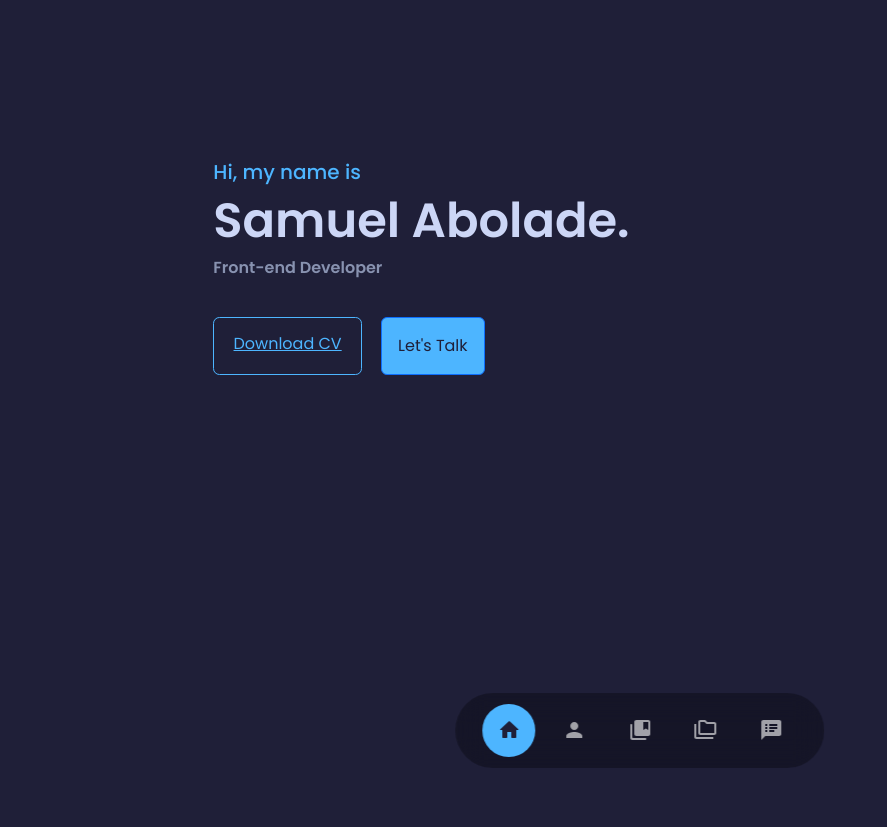
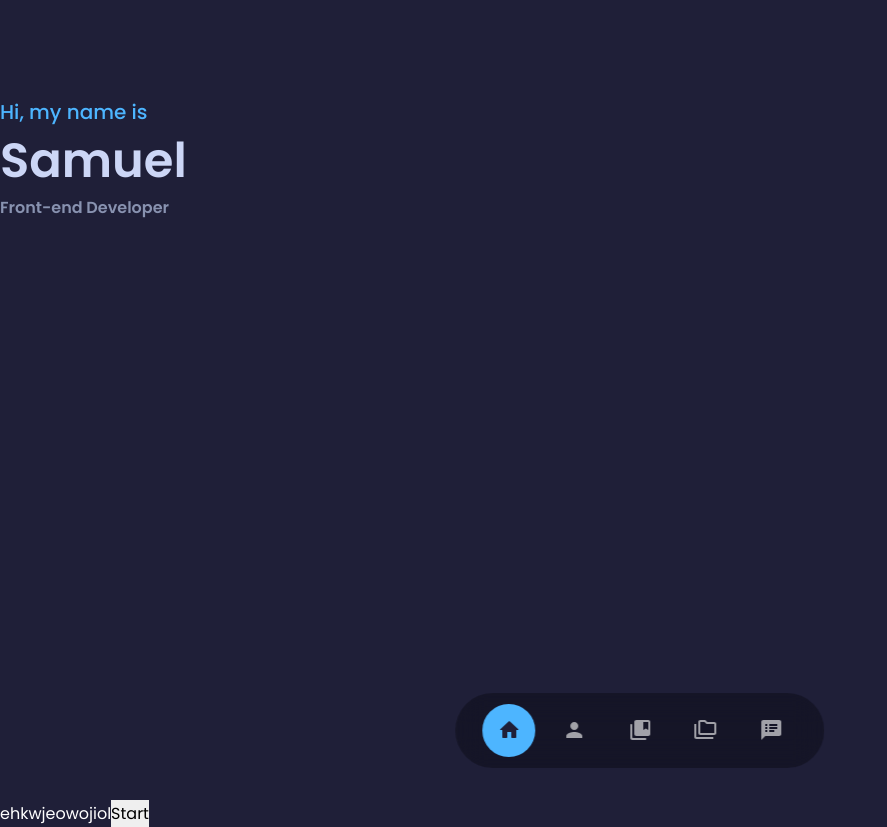
Before and after one commit to techie-sam/portfolio-v1, a React (Create React App) app: page / in a window 1280 px wide. Shown: the whole page, without its empty margins (0-887 px from the left). Before the commit the page ends 800 px from the top, so only its background shows below. Built offline with nearby package versions, Linux system fonts and the light colour scheme.

Commit message:
implemented react-transition-group

```diff
--- a/public/index.html
+++ b/public/index.html
@@ -1,45 +1,28 @@
 <!DOCTYPE html>
 <html lang="en">
+
 <head>
   <meta charset="utf-8" />
   <link rel="icon" href="%PUBLIC_URL%/favicon.ico" />
   <meta name="viewport" content="width=device-width, initial-scale=1" />
   <meta name="theme-color" content="#000000" />
-    <meta
-      name="description"
-      content="Web site created using create-react-app"
-    />
+  <meta name="description" content="Web site created using create-react-app" />
   <link rel="apple-touch-icon" href="%PUBLIC_URL%/logo192.png" />
   <!--
       manifest.json provides metadata used when your web app is installed on a
       user's mobile device or desktop. See https://developers.google.com/web/fundamentals/web-app-manifest/
     -->
   <link rel="manifest" href="%PUBLIC_URL%/manifest.json" />
-    <link href="https://cdn.jsdelivr.net/npm/bootstrap@5.3.0-alpha1/dist/css/bootstrap.min.css" rel="stylesheet" integrity="sha384-GLhlTQ8iRABdZLl6O3oVMWSktQOp6b7In1Zl3/Jr59b6EGGoI1aFkw7cmDA6j6gD" crossorigin="anonymous">
-    <!--
+  <link href="https://cdn.jsdelivr.net/npm/bootstrap@5.3.0-alpha1/dist/css/bootstrap.min.css" rel="stylesheet"
+    integrity="sha384-GLhlTQ8iRABdZLl6O3oVMWSktQOp6b7In1Zl3/Jr59b6EGGoI1aFkw7cmDA6j6gD" crossorigin="anonymous">
 
-      Notice the use of %PUBLIC_URL% in the tags above.
-      It will be replaced with the URL of the `public` folder during the build.
-      Only files inside the `public` folder can be referenced from the HTML.
+  <title>Samuel Abolade</title>
+</head>
 
-      Unlike "/favicon.ico" or "favicon.ico", "%PUBLIC_URL%/favicon.ico" will
-      work correctly both with client-side routing and a non-root public URL.
-      Learn how to configure a non-root public URL by running `npm run build`.
-    -->
-    <title>React App</title>
-  </head>
 <body>
   <noscript>You need to enable JavaScript to run this app.</noscript>
   <div id="root"></div>
-    <!--
-      This HTML file is a template.
-      If you open it directly in the browser, you will see an empty page.
 
-      You can add webfonts, meta tags, or analytics to this file.
-      The build step will place the bundled scripts into the <body> tag.
+</body>
 
-      To begin the development, run `npm start` or `yarn start`.
-      To create a production bundle, use `npm run build` or `yarn build`.
-    -->
-  </body>
 </html>
--- a/src/App.js
+++ b/src/App.js
@@ -2,13 +2,15 @@ import logo from './logo.png';
 import "./App.css"
 import React from 'react'
 import Nav from './components/Nav';
-import Home from './components/Header';
+import Home from './components/header/Header';
+import About from './components/about/About';
 
 const App = () => {
   return (
     <>
       <Nav/>
       <Home/>
+      <About/>
     </>
   )
 }
--- a/src/components/Header.js
+++ /dev/null
@@ -1,68 +0,0 @@
-import React, { useEffect, useState } from 'react'
-import styled from 'styled-components';
-import { CSSTransition, TransitionGroup } from 'react-transition-group';
-import CTA from './CTA';
-const StyledHomeHeader = styled.header`
-
-
-  h1{
-    font-size: 3rem;
-    color: var(--light-slate);
-    font-weight: 700;
-  }
-  h6{
-    color: var(--slate);
-    font-weight:550
-  }
-  .custom_btn{
-    width: max-content;
-    display: inline-block;
-    color: var(--color-primary);
-    padding: 0.75rem 1.2rem;
-    cursor: pointer;
-    border-radius: 0.4rem;
-    border: 1px solid var(--color-primary);
-    transition: var(--transition);
-  }
-  .btn:hover{
-    background-color: var(--light-slate);
-    color: var(--color-bg);
-    border-color: transparent;
-  }
-  .btn-primary{
-    background: var(--color-primary);
-    color: var(--color-bg);
-  }
-  .cta_div{
-      margin-top: 2.5rem;
-      display: flex;
-      gap: 1.2rem;
-  }
-`;
-
-const Home = () => {
-  const [isMounted, setIsMounted] = useState(false)
-  useEffect(() => {
-    const timeout = setTimeout(() => setIsMounted(true), 1000);
-    return () => clearTimeout(timeout);
-  }, []);
-
-  return (
-    <StyledHomeHeader>
-      <TransitionGroup>
-        {isMounted &&
-          <header className='col-10 col-sm-8 m-auto'>
-            <h5>Hi, my name is</h5>
-            <CSSTransition classNames="fadeup" timeout={1000}>
-              <h1>Samuel <span className='name_span'>Abolade.</span></h1>
-            </CSSTransition>
-            <h6>Front-end Developer</h6>
-            <CTA />
-          </header>
-        }
-      </TransitionGroup>
-    </StyledHomeHeader>
-  )
-}
-
-export default Home
--- /dev/null
+++ b/src/components/about/About.js
@@ -0,0 +1,37 @@
+import { Transition } from 'react-transition-group';
+import { useRef, useState } from 'react';
+
+const duration = 7000;
+
+const defaultStyle = {
+  transition: `opacity ${duration}ms ease-in-out`,
+  opacity: 0,
+}
+
+const transitionStyles = {
+  entering: { opacity: 1 },
+  entered:  { opacity: 1 },
+  exiting:  { opacity: 0 },
+  exited:  { opacity: 0 },
+};
+function About() {
+    const [inProp, setInProp] = useState(false)
+    const nodeRef = useRef(null);
+    return (
+    <Transition nodeRef={nodeRef} in={inProp} timeout={duration}>
+        <>
+      {state => (
+        <div ref={nodeRef} style={{
+          ...defaultStyle,
+          ...transitionStyles[state]
+        }}>
+          I'm a fade Transition!
+        </div>
+      )}
+      ehkwjeowojiol
+      <button onClick={()=>setInProp(true)}>Start </button>
+        </>
+    </Transition>
+  );
+}
+export default About
--- /dev/null
+++ b/src/components/header/Header.js
@@ -0,0 +1,97 @@
+import React, { useEffect, useState } from 'react'
+import styled from 'styled-components';
+import { Transition } from 'react-transition-group';
+import { Key } from '@mui/icons-material';
+
+const one = <h5>Hi, my name is</h5>
+const two = <h1 style={{ transitionDelay: `${11}00ms` }}>Samuel</h1>
+const three = <h6>Front-end Developer</h6>
+const items = [one, two, three]
+
+
+const StyledHeader = styled.header`
+  h1{
+    font-size: 3rem;
+    color: var(--light-slate);
+    font-weight: 700;
+  }
+  h6{
+    color: var(--slate);
+    font-weight:550
+  }
+  .custom_btn{
+    width: max-content;
+    display: inline-block;
+    color: var(--color-primary);
+    padding: 0.75rem 1.2rem;
+    cursor: pointer;
+    border-radius: 0.4rem;
+    border: 1px solid var(--color-primary);
+    transition: var(--transition);
+  }
+  .btn:hover{
+    background-color: var(--light-slate);
+    color: var(--color-bg);
+    border-color: transparent;
+  }
+  .btn-primary{
+    background: var(--color-primary);
+    color: var(--color-bg);
+  }
+  .cta_div{
+      margin-top: 2.5rem;
+      display: flex;
+      gap: 1.2rem;
+  }
+`;
+const transitionStyles = {
+  entering: { opacity: 100 },
+  entered: { opacity: 1 },
+  exiting: { opacity: 0 },
+  exited: { opacity: 0 },
+};
+
+
+const defaultStyle = {
+  // transition: `opacity 1000ms ease-in-out`,
+  // opacity: 0,
+  transform: `translateY(20px)`,
+  transition: `opacity 300ms cubic-bezier(0.645, 0.045, 0.355, 1), transform 300ms cubic-bezier(0.645, 0.045, 0.355, 1)`
+}
+
+const Home = () => {
+  const [isMounted, setIsMounted] = useState(false)
+  const [inProp, setInProp] = useState(false)
+
+  useEffect(() => {
+    const timeout = setTimeout(() => setIsMounted(true), 1000);
+    if (isMounted) {
+      setInProp(true)
+    }
+    return () => clearTimeout(timeout);
+  });
+
+  return (
+    <StyledHeader>
+      <Transition in={inProp} timeout={500}>
+        {state => (
+          <div style={{
+            ...defaultStyle,
+            ...transitionStyles[state]
+
+          }}>
+            {
+              items.map((item, i) =>
+              <div key={i}>
+                {item}
+              </div>
+          )
+          }
+          </div>
+        )}
+      </Transition>
+    </StyledHeader>
+  )
+}
+
+export default Home
--- a/src/index.css
+++ b/src/index.css
@@ -41,14 +41,14 @@ html{
   scroll-behavior: smooth;
 }
 ::-webkit-scrollbar {
-  width: 10px;
+  width: 8px;
 }
 ::-webkit-scrollbar-track {
   background: var(--color-bg);
 }
 ::-webkit-scrollbar-thumb {
-  background-color: var(--color-bg-variant);
-  border: 3px solid var(--color-bg-variant);
+  background-color: var(--slate);
+  border: 1px solid var(--slate);
   border-radius: 10px;
 }
 
@@ -76,8 +76,8 @@ header{
   overflow: hidden;
 }
 
-.name_span{
+/* .name_span{
   @media (max-width: 480px) {
     display:block
   }
-}
+} */
```
Also changed, not shown: src/components/Side.js (added, +31 -0 lines), src/components/header/CTA.js (renamed from src/components/CTA.js), src/styles/TransitionStyles.js (added). Lines whose indentation alone changed are shown as unchanged.
